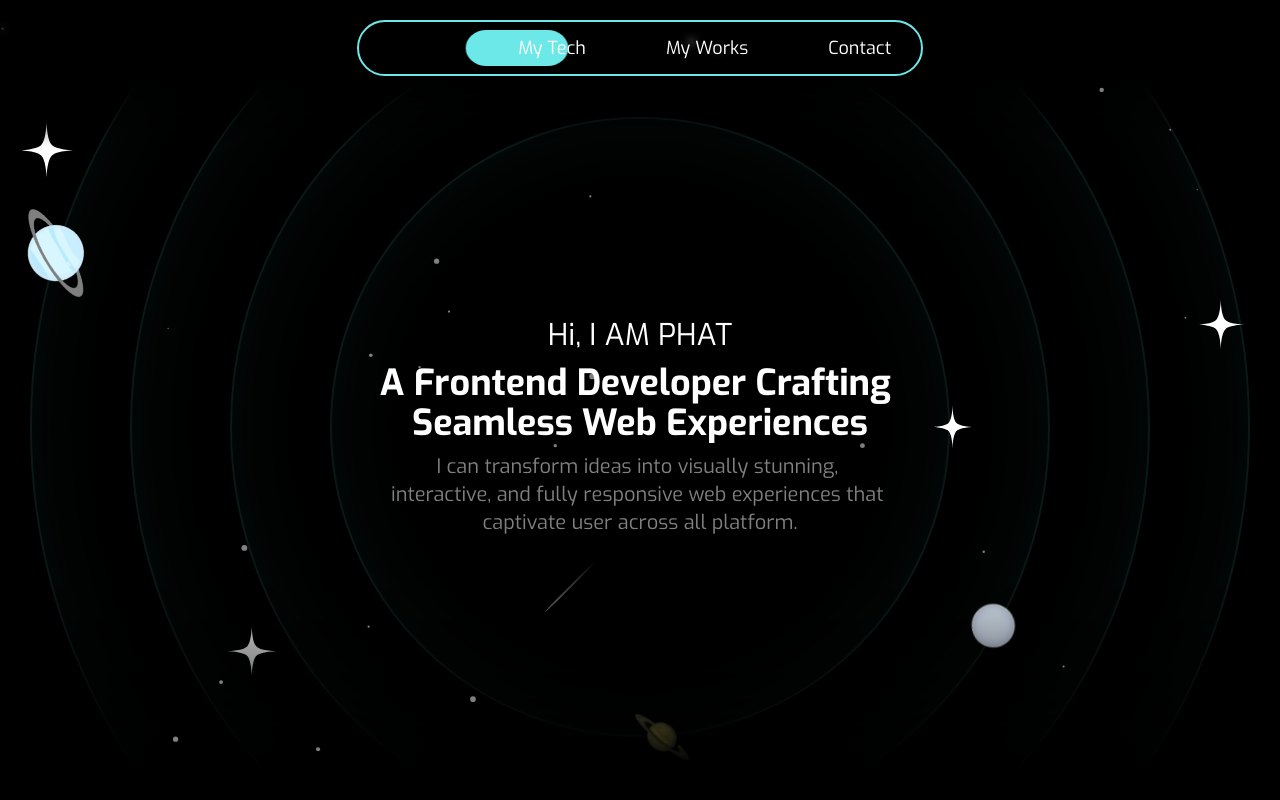
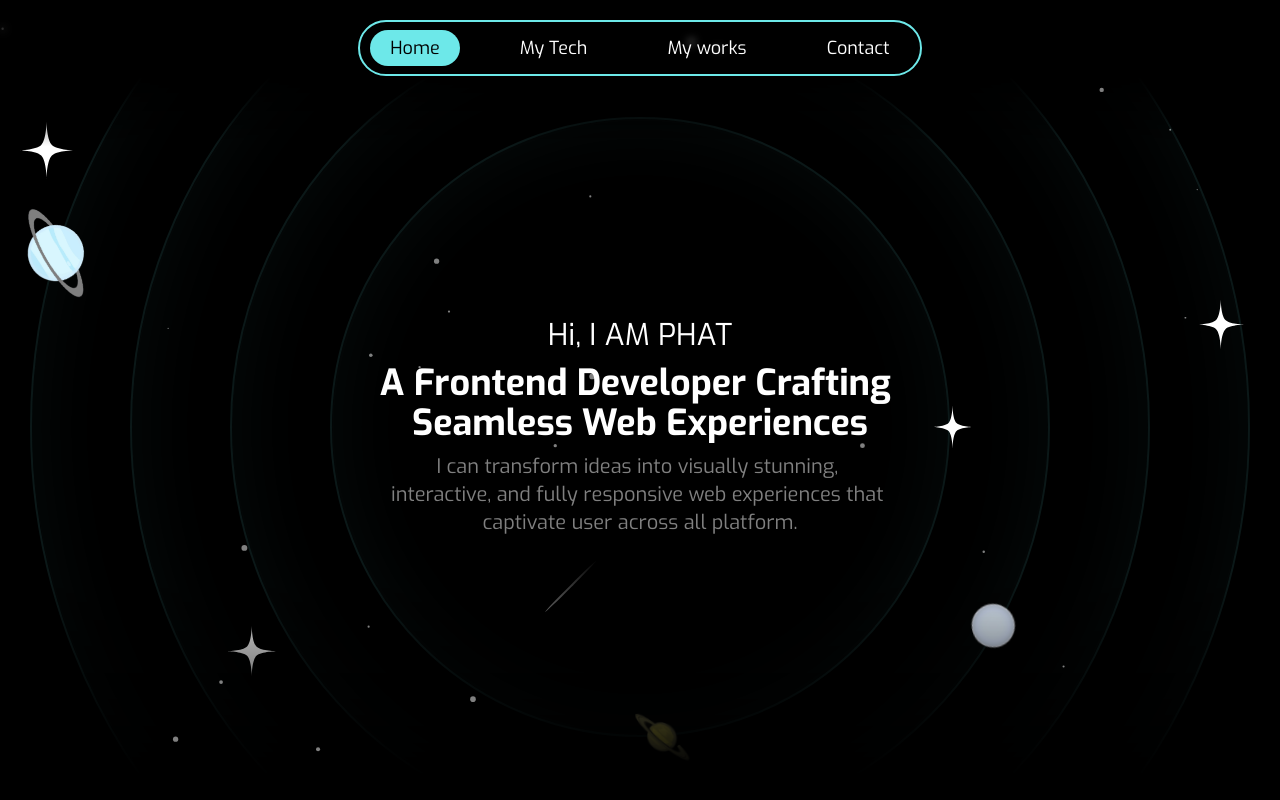
Before and after one commit to nguyentanphatt/personal_porfolio, a Next.js app: page / in a window 1280 px wide. Shown: the top 800 px of the page. Built offline with nearby package versions, Linux system fonts and the light colour scheme.

Commit message:
fix: navbar

```diff
--- a/app/page.tsx
+++ b/app/page.tsx
@@ -1,30 +1,44 @@
-"use client"
+"use client";
 import Footer from "@/sections/Footer";
 import Hero from "@/sections/Hero";
+import Navbar from "@/sections/Navbar";
 import ProjectSection from "@/sections/ProjectSection";
 import Tape from "@/sections/Tape";
 import TechSection from "@/sections/TechSection";
-import dynamic from "next/dynamic";
-
-const NavbarWithNoSSR = dynamic(()=> import("@/sections/Navbar"), {ssr: false})
+import { useRef } from "react";
 
 export default function Home() {
+  const homeRef = useRef<HTMLElement>(null);
+  const techRef = useRef<HTMLElement>(null);
+  const projectRef = useRef<HTMLElement>(null);
+  const contactRef = useRef<HTMLElement>(null);
+  const sections = [
+    { id: "home", name: "Home", ref: homeRef, component: <Hero /> },
+    { id: "tech", name: "My Tech", ref: techRef, component: <TechSection /> },
+    {
+      id: "project",
+      name: "My works",
+      ref: projectRef,
+      component: <ProjectSection />,
+    },
+    { id: "contact", name: "Contact", ref: contactRef, component: <Footer /> },
+  ];
   return (
     <div className="">
-      <NavbarWithNoSSR />
-      <section id="home">
-        <Hero />
-      </section>
-      <section id="tech">
-        <TechSection />
-      </section>
-      <Tape />
-      <section id="project">
-        <ProjectSection />
-      </section>
-      <section id="contact">
-        <Footer />
-      </section>
+      <Navbar
+        links={sections.map((s) => ({ href: s.id, name: s.name }))}
+        sectionRefs={
+          sections.map((s) => s.ref) as React.RefObject<HTMLElement>[]
+        }
+      />
+      {sections.map((s) => (
+        <div key={s.id}>
+          <section id={s.id} ref={s.ref}>
+            {s.component}
+          </section>
+          {s.id === "tech" && <Tape />}
+        </div>
+      ))}
     </div>
   );
 }
--- a/constants/hook.ts
+++ b/constants/hook.ts
@@ -1,45 +1,28 @@
-import { useEffect, useState } from "react";
+import { useEffect, useState, RefObject } from "react";
 
-export default function useScrollSpy(selectors: string[], offset = 0) {
-  const [activeId, setActiveId] = useState<string | null>(null);
+export default function useScrollSpy(refs: RefObject<HTMLElement>[], offset = 0) {
+  const [activeId, setActiveId] = useState<string>("");
 
   useEffect(() => {
     if (typeof window === "undefined") return;
-    if (!selectors.length) return;
 
-    let observer: IntersectionObserver | null = null;
-
-    const handleObserve = () => {
-      observer = new IntersectionObserver(
+    const observer = new IntersectionObserver(
       (entries) => {
-          let latestActiveId = activeId;
         entries.forEach((entry) => {
           if (entry.isIntersecting) {
-              latestActiveId = entry.target.id;
+            setActiveId(entry.target.getAttribute("id") || "");
           }
         });
-          if (latestActiveId !== activeId) {
-            setActiveId(latestActiveId);
-          }
       },
       { rootMargin: `-${offset}px 0px -80% 0px` }
     );
 
-      selectors.forEach((id) => {
-        const el = document.getElementById(id);
-        if (el) observer!.observe(el);
+    refs.forEach((ref) => {
+      if (ref.current) observer.observe(ref.current);
     });
-    };
 
-    // Ensure the DOM is ready before running observer
-    setTimeout(() => {
-      if (typeof window !== "undefined") {
-        handleObserve();
-      }
-    }, 100);
-
-    return () => observer?.disconnect();
-  }, [selectors, offset]);
+    return () => observer.disconnect();
+  }, [refs, offset]); // react will re-run if refs array changes
 
   return activeId;
 }
--- a/sections/Navbar.tsx
+++ b/sections/Navbar.tsx
@@ -1,31 +1,15 @@
 "use client";
-import React, { useState } from "react";
+import React, { useRef, useState } from "react";
 import { AnimatePresence, motion } from "framer-motion";
 import MenuToggle from "@/components/MenuToggle";
 import { Planet } from "@/constants/image";
 import useScrollSpy from "@/constants/hook";
-const Navbar = () => {
-  const links = [
-    {
-      name: "Home",
-      href: "home",
-    },
-    {
-      name: "My Tech",
-      href: "tech",
-    },
-    {
-      name: "My Works",
-      href: "project",
-    },
-    {
-      name: "Contact",
-      href: "contact",
-    },
-  ];
-
+const Navbar = ({ links, sectionRefs }: {
+  links: { href: string; name: string }[];
+  sectionRefs: React.RefObject<HTMLElement>[];
+}) => {
   const [isOpen, setIsOpen] = useState(false);
-  const activeSection = useScrollSpy(links.map((l) => l.href), 100);
+  const activeSection = useScrollSpy(sectionRefs, 100) || 'home';
 
   return (
     <div className="mt-5 flex items-center justify-center backdrop-blur-xs sticky top-5 z-50 ">
--- a/sections/TechSection.tsx
+++ b/sections/TechSection.tsx
@@ -43,12 +43,12 @@ const TechSection = () => {
           <StaggerText
             text="I use various frontend and backend technologies to build functional and user-friendly websites."
             className="text-white text-xl md:text-2xl font-bold max-w-[450px] text-center"
-            staggerSpeed={0.09}
+            staggerSpeed={0.05}
             animate={mainControls}
           />
         </motion.div>
-        <TechStack item={tech01} delay={1.2} />
-        <TechStack item={tech02} delay={2.2} right />
+        <TechStack item={tech01} delay={1} />
+        <TechStack item={tech02} delay={2} right />
 
         <motion.div
           variants={{
@@ -57,7 +57,7 @@ const TechSection = () => {
           }}
           initial="hidden"
           animate={mainControls}
-          transition={{ duration: 0.5, delay: 4.2 }}
+          transition={{ duration: 0.5, delay: 3.6 }}
         >
           {techCardData.map((item, index) => (
             <TechCard
```
Lines whose indentation alone changed are shown as unchanged.
